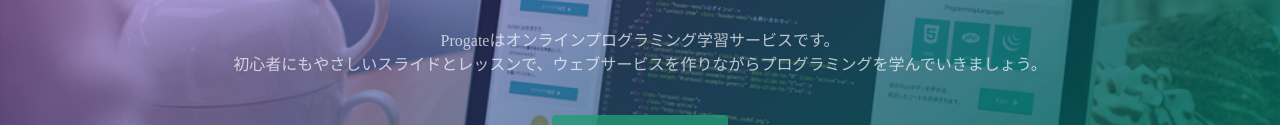
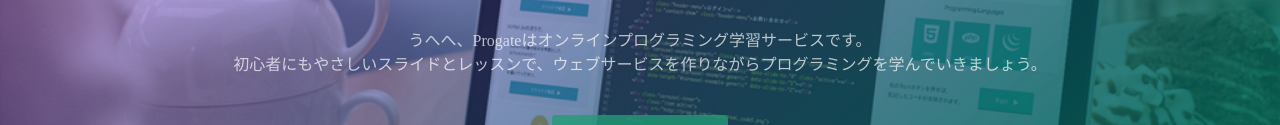
Before and after one commit to hyu-netize/prog-8.github.io, a plain HTML site: page index.html in a window 1280 px wide. Shown: the part 317-442 px from the top of the page. Drawn offline with Linux system fonts and the light colour scheme.

Commit message:
Update index.html

```diff
--- a/index.html
+++ b/index.html
@@ -24,7 +24,7 @@
   <div class="top-wrapper">
     <div class="container">
       <h1>LEARN TO CODE.<br>LEARN TO BE CREATIVE.</h1>
-      <p>Progateはオンラインプログラミング学習サービスです。<br>初心者にもやさしいスライドとレッスンで、ウェブサービスを作りながらプログラミングを学んでいきましょう。</p>
+      <p>うへへ、Progateはオンラインプログラミング学習サービスです。<br>初心者にもやさしいスライドとレッスンで、ウェブサービスを作りながらプログラミングを学んでいきましょう。</p>
       <div class="btn-wrapper">
         <a href="#" class="btn signup">新規登録はこちら</a>
         <p>or</p>
```
